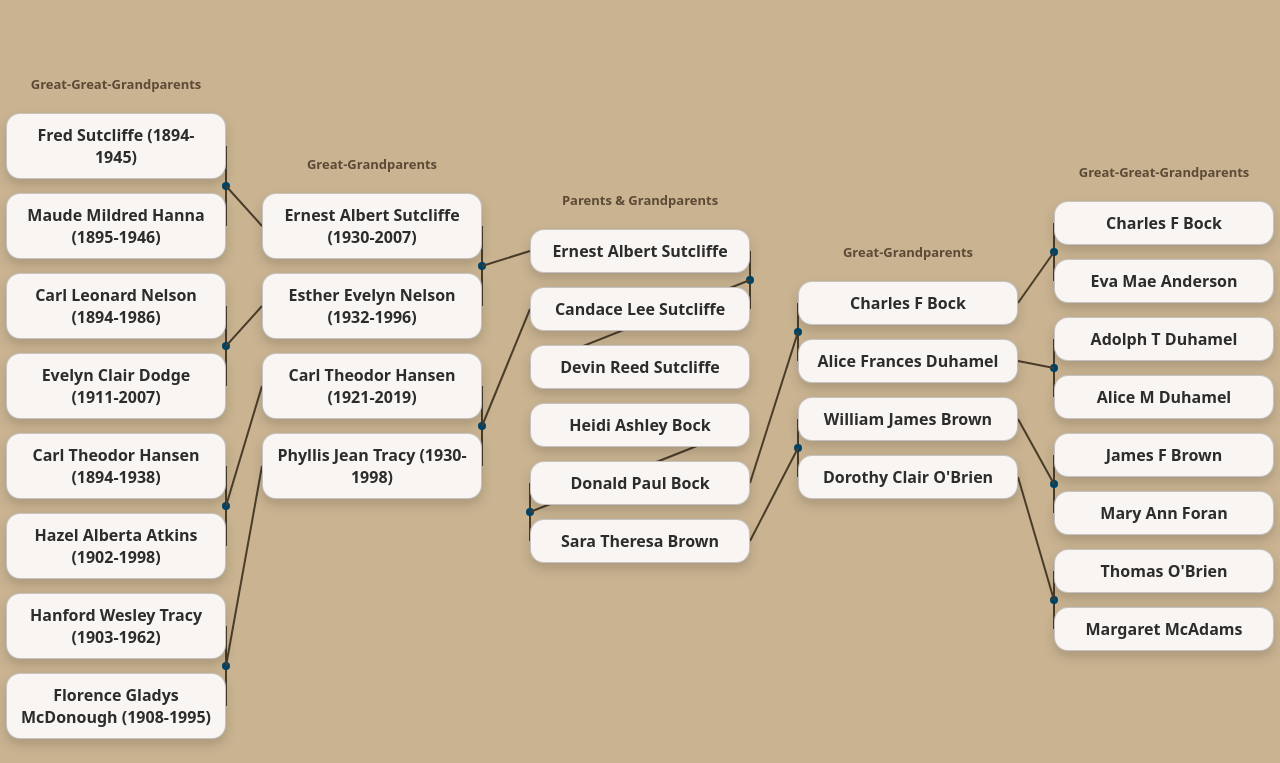
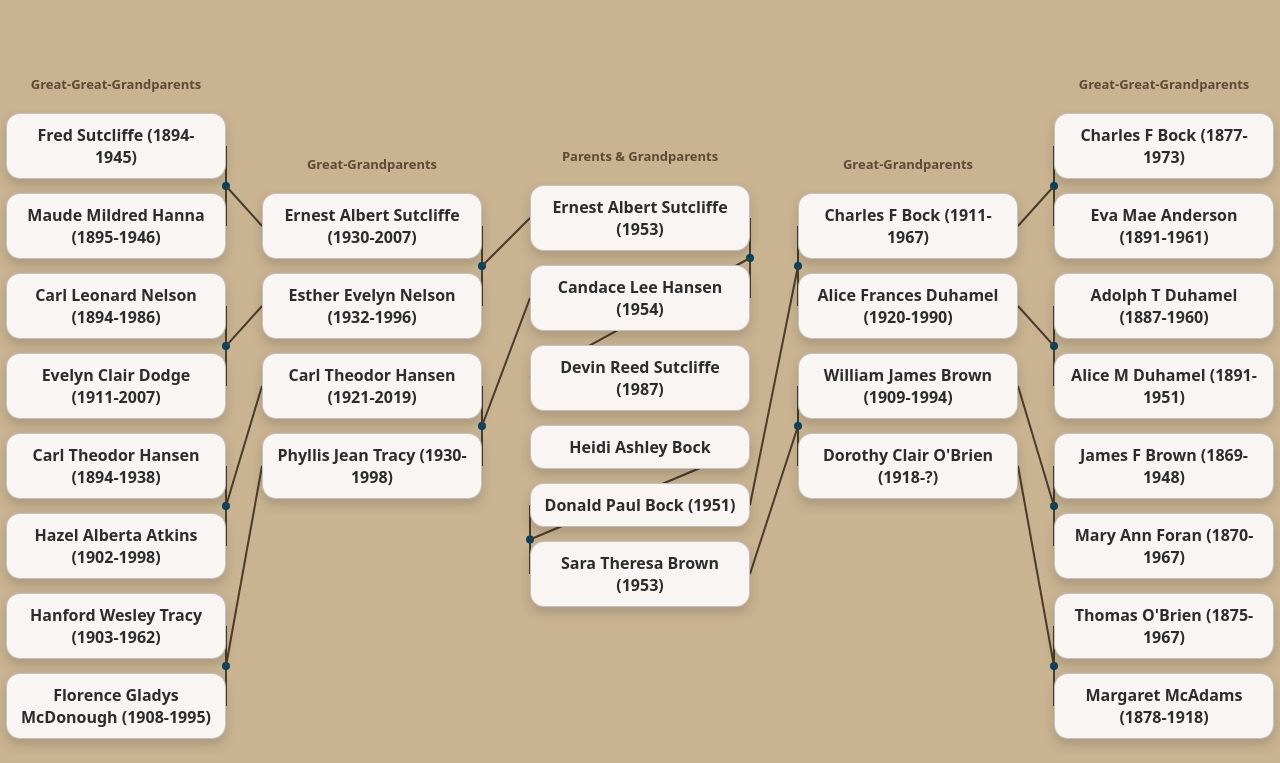
Before and after one commit to esutcliffe/ancestry, a plain HTML site: page index.html in a window 1280 px wide. Shown: the part 931-1694 px from the top of the page. Drawn offline with Linux system fonts and the light colour scheme.

Commit message:
Update index.html

```diff
--- a/index.html
+++ b/index.html
@@ -117,21 +117,21 @@
       </div>
       <div class="generation" id="c-center-parents">
         <div class="label">Parents & Grandparents</div>
-        <div class="person" id="c-p-gp-1"><a href="sutcliffe/ernest_albert_sutcliffe">Ernest Albert Sutcliffe</a></div>
-        <div class="person" id="c-p-gp-2"><a href="sutcliffe/candace_lee_hansen">Candace Lee Sutcliffe</a></div>
-        <div class="person" id="c-parent-a"><a href="sutcliffe/devin_reed_sutcliffe">Devin Reed Sutcliffe</a></div>
+        <div class="person" id="c-p-gp-1"><a href="sutcliffe/ernest_albert_sutcliffe">Ernest Albert Sutcliffe (1953)</a></div>
+        <div class="person" id="c-p-gp-2"><a href="sutcliffe/candace_lee_hansen">Candace Lee Hansen (1954)</a></div>
+        <div class="person" id="c-parent-a"><a href="sutcliffe/devin_reed_sutcliffe">Devin Reed Sutcliffe (1987)</a></div>
         <div class="person" id="c-parent-b"><a href="bock/heidi_ashley_bock">Heidi Ashley Bock</a></div>
-        <div class="person" id="c-m-gp-1"><a href="bock/donald_paul_bock">Donald Paul Bock</a></div>
-        <div class="person" id="c-m-gp-2"><a href="bock/sara_theresa_brown">Sara Theresa Brown</a></div>
+        <div class="person" id="c-m-gp-1"><a href="bock/donald_paul_bock">Donald Paul Bock (1951)</a></div>
+        <div class="person" id="c-m-gp-2"><a href="bock/sara_theresa_brown">Sara Theresa Brown (1953)</a></div>
       </div>
       <div class="branch" id="c-maternal">
         <div class="generation" id="c-m-ggp">
           <div class="label">Great-Grandparents</div>
-          <div class="person" id="c-m-ggp-1"><a href="bock/charles_f_bock">Charles F Bock</a></div><div class="person" id="c-m-ggp-2"><a href="bock/alice_frances_duhamel">Alice Frances Duhamel</a></div><div class="person" id="c-m-ggp-3"><a href="bock/william_james_brown">William James Brown</a></div><div class="person" id="c-m-ggp-4"><a href="bock/dorothy_clair_o'brien">Dorothy Clair O'Brien</a></div>
+          <div class="person" id="c-m-ggp-1"><a href="bock/charles_f_bock">Charles F Bock (1911-1967)</a></div><div class="person" id="c-m-ggp-2"><a href="bock/alice_frances_duhamel">Alice Frances Duhamel (1920-1990)</a></div><div class="person" id="c-m-ggp-3"><a href="bock/william_james_brown">William James Brown (1909-1994)</a></div><div class="person" id="c-m-ggp-4"><a href="bock/dorothy_clair_o'brien">Dorothy Clair O'Brien (1918-?)</a></div>
         </div>
         <div class="generation" id="c-m-gggp">
           <div class="label">Great-Great-Grandparents</div>
-          <div class="person" id="c-m-gggp-1"><a href="bock/charles_f_bock">Charles F Bock</a></div><div class="person" id="c-m-gggp-2"><a href="bock/eva_mae_anderson">Eva Mae Anderson</a></div><div class="person" id="c-m-gggp-3"><a href="bock/adolph_t_duhamel">Adolph T Duhamel</a></div><div class="person" id="c-m-gggp-4"><a href="bock/alice_m_duhamel">Alice M Duhamel</a></div><div class="person" id="c-m-gggp-5"><a href="bock/jame_f_brown">James F Brown</a></div><div class="person" id="c-m-gggp-6"><a href="bock/mary_ann_foran">Mary Ann Foran</a></div><div class="person" id="c-m-gggp-7"><a href="bock/thomas_o'brien">Thomas O'Brien</a></div><div class="person" id="c-m-gggp-8"><a href="bock/margaret_mcadams">Margaret McAdams</a></div>
+          <div class="person" id="c-m-gggp-1"><a href="bock/charles_f_bock">Charles F Bock (1877-1973)</a></div><div class="person" id="c-m-gggp-2"><a href="bock/eva_mae_anderson">Eva Mae Anderson (1891-1961)</a></div><div class="person" id="c-m-gggp-3"><a href="bock/adolph_t_duhamel">Adolph T Duhamel (1887-1960)</a></div><div class="person" id="c-m-gggp-4"><a href="bock/alice_m_duhamel">Alice M Duhamel (1891-1951)</a></div><div class="person" id="c-m-gggp-5"><a href="bock/jame_f_brown">James F Brown (1869-1948)</a></div><div class="person" id="c-m-gggp-6"><a href="bock/mary_ann_foran">Mary Ann Foran (1870-1967)</a></div><div class="person" id="c-m-gggp-7"><a href="bock/thomas_o'brien">Thomas O'Brien (1875-1967)</a></div><div class="person" id="c-m-gggp-8"><a href="bock/margaret_mcadams">Margaret McAdams (1878-1918)</a></div>
         </div>
       </div>
     </div>
```
